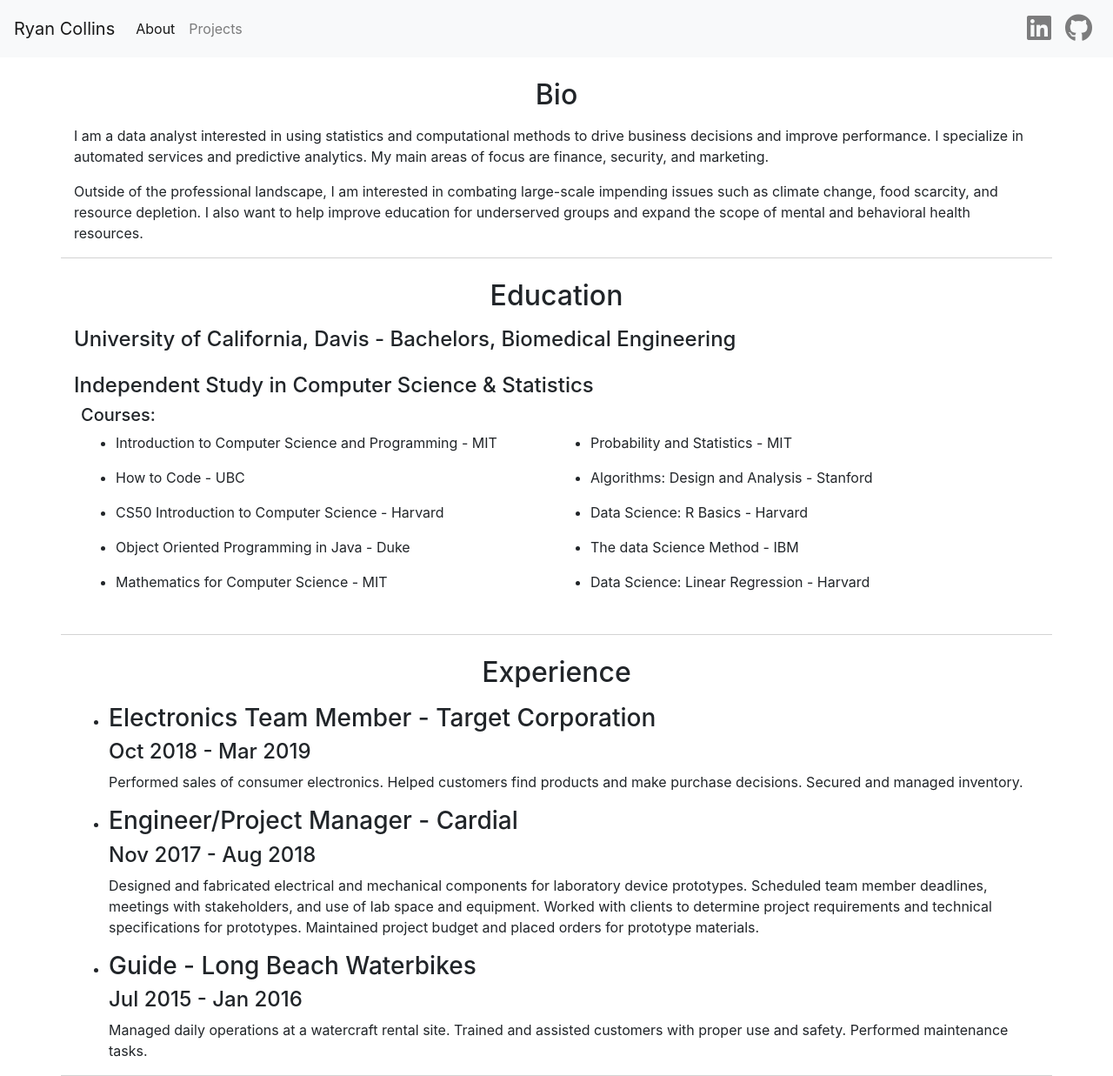
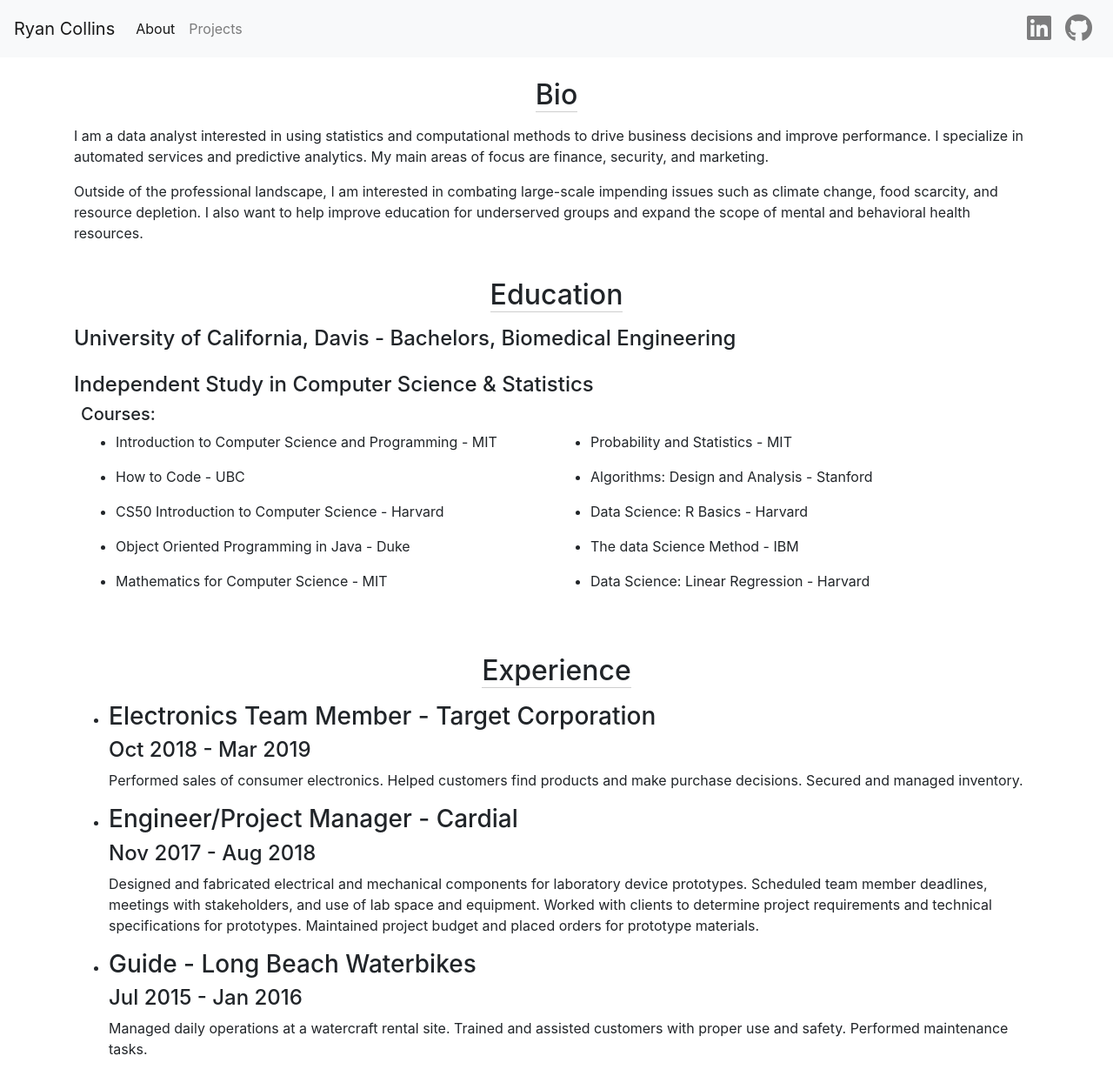
Before and after one commit to RyanMCollins/RyanMCollins.github.io, a Jekyll site: the page built from index.md, in a window 1280 px wide. Shown: the whole page at 87% size. Built offline with Jekyll 4.4.1, drawn with Linux system fonts in a browser that asks for light colours; nearby versions of some CDN libraries.

Commit message:
Update bio section styling; remove border and add underline to heading

```diff
--- a/_includes/bio.html
+++ b/_includes/bio.html
@@ -1,4 +1,4 @@
 {% assign entry = site.bio | where:"category", category | first  %}
 
-<h2 class="text-center section-head">{{ entry.category }}</h2>
+<h2 class="text-center section-head"><span>{{ entry.category }}</span></h2>
 <p>{{ entry.content }}</p>
--- a/css/website.css
+++ b/css/website.css
@@ -1,8 +1,11 @@
 .section {
     padding-top: 1.5em;
-    border-bottom: 1px solid lightgray;
 }
 
 .section-head {
     text-transform: capitalize;
 }
+
+.section-head span {
+    border-bottom: 1px solid rgb(206, 206, 206);
+}
```
